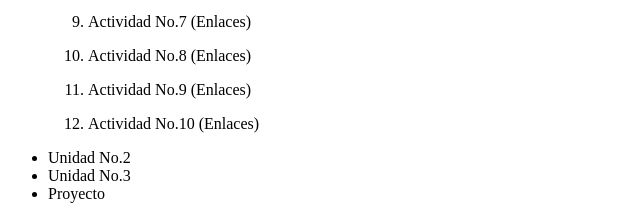
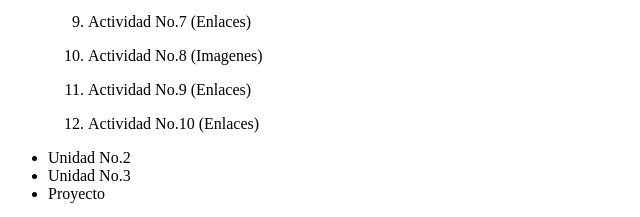
Before and after one commit to Juve2408/Portafolio.github.io, a plain HTML site: page index.html in a window 1280 px wide. Shown: the part 386-603 px from the top of the page, 0-640 px from the left. Drawn offline with Linux system fonts and the light colour scheme.

Commit message:
Update index.html

```diff
--- a/index.html
+++ b/index.html
@@ -23,7 +23,7 @@
         <li><p>Actividad No.5 (Listas II)</p><a href="listas II.html"></a></li>
         <li><p>Actividad No.6 (Widget)</p><a href="widget.html"></a></li>
         <li><p>Actividad No.7 (Enlaces)</p><a></a></li>
-         <li><p>Actividad No.8 (Enlaces)</p><a></a></li>
+         <li><p>Actividad No.8 (Imagenes)</p><a href="Imagenes.html"></a></li>
          <li><p>Actividad No.9 (Enlaces)</p><a></a></li>
           <li><p>Actividad No.10 (Enlaces)</p><a></a></li>
 
```
